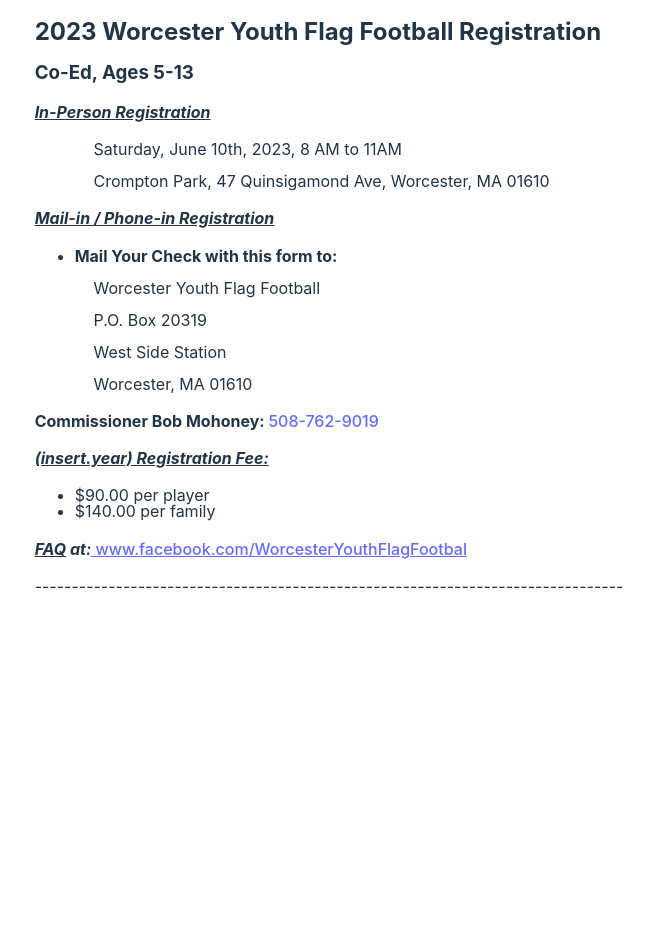
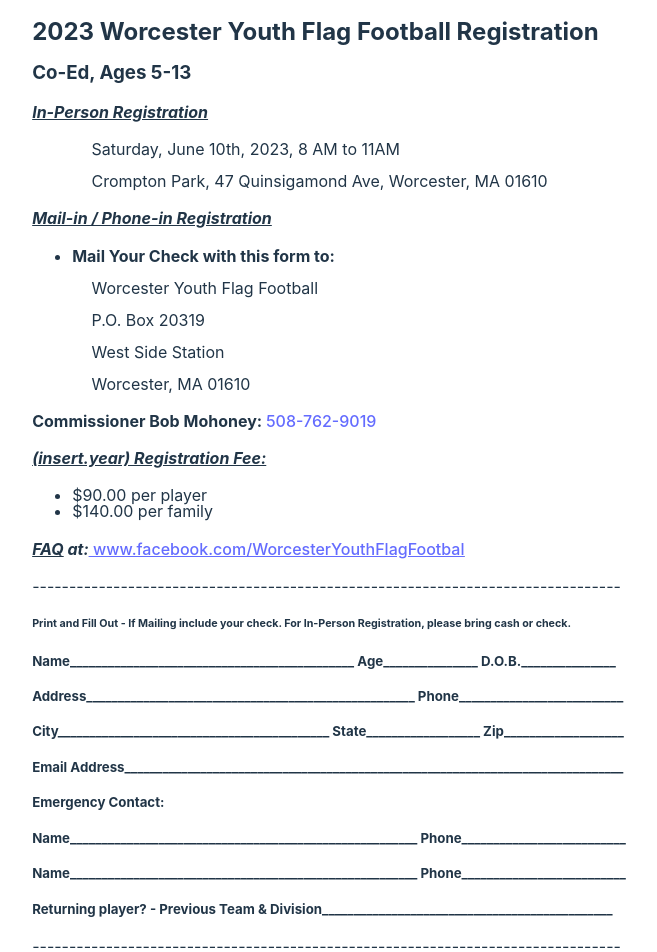
Before and after one commit to andersene2/WYFF-Reg, a React (Vite) app: page / in a window 1280 px wide. Shown: the top 952 px of the page, without its empty margins (311-968 px from the left). Before the commit the page ends 800 px from the top, so only its background shows below. Built offline with nearby package versions, Linux system fonts and the light colour scheme.

Commit message:
Full Rough Draft of Form

```diff
--- a/src/App.jsx
+++ b/src/App.jsx
@@ -1,7 +1,6 @@
 import { useState } from 'react'
 import reactLogo from './assets/react.svg'
 import viteLogo from '/vite.svg'
-import fillOut from './PFO_Form.jsx'
 import './App.css'
 
 function App() {
@@ -34,9 +33,20 @@
 
     <h4><em><u>FAQ</u> at:</em><u><a href="https://www.facebook.com/WorcesterYouthFlagFootball/" target="_blank"> www.facebook.com/WorcesterYouthFlagFootbal</a></u></h4>
     <div>--------------------------------------------------------------------------------</div>
-    <br></br>
 
-    <p><fillOut /></p>
+    <div>
+      <h6>Print and Fill Out - If Mailing include your check. For In-Person Registration, please bring cash or check.</h6>
+      <h5>Name_____________________________________________  Age_______________  D.O.B._______________</h5>
+      <h5>Address____________________________________________________  Phone__________________________</h5>
+      <h5>City___________________________________________  State__________________  Zip___________________</h5>
+      <h5>Email Address_______________________________________________________________________________</h5>
+      <h5>Emergency Contact: </h5>
+      <h5>Name_______________________________________________________  Phone__________________________</h5>
+      <h5>Name_______________________________________________________  Phone__________________________</h5>
+      <h5>Returning player? - Previous Team & Division______________________________________________</h5>
+
+    </div>
+        <div>--------------------------------------------------------------------------------</div>
 
     </>
   )
```
